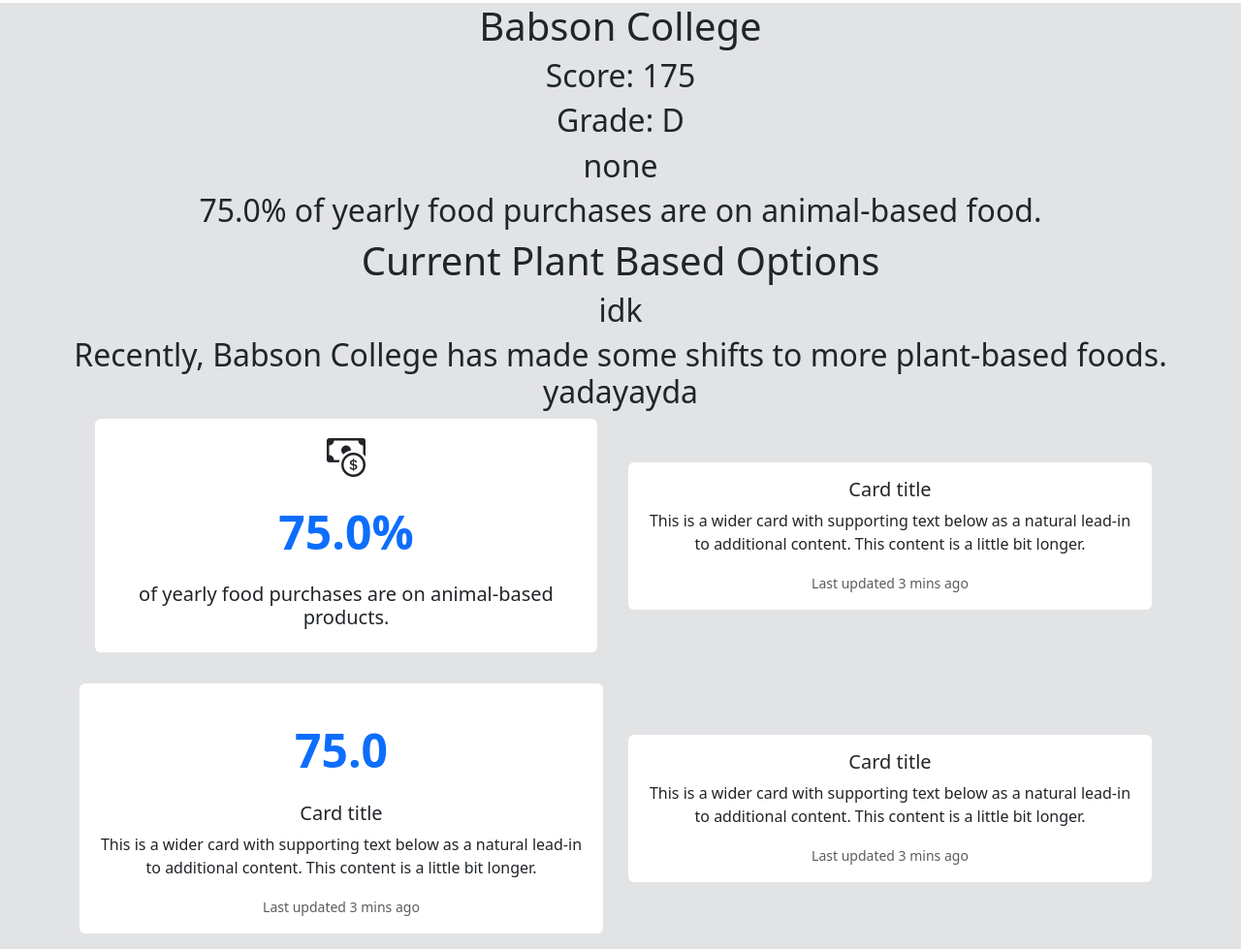
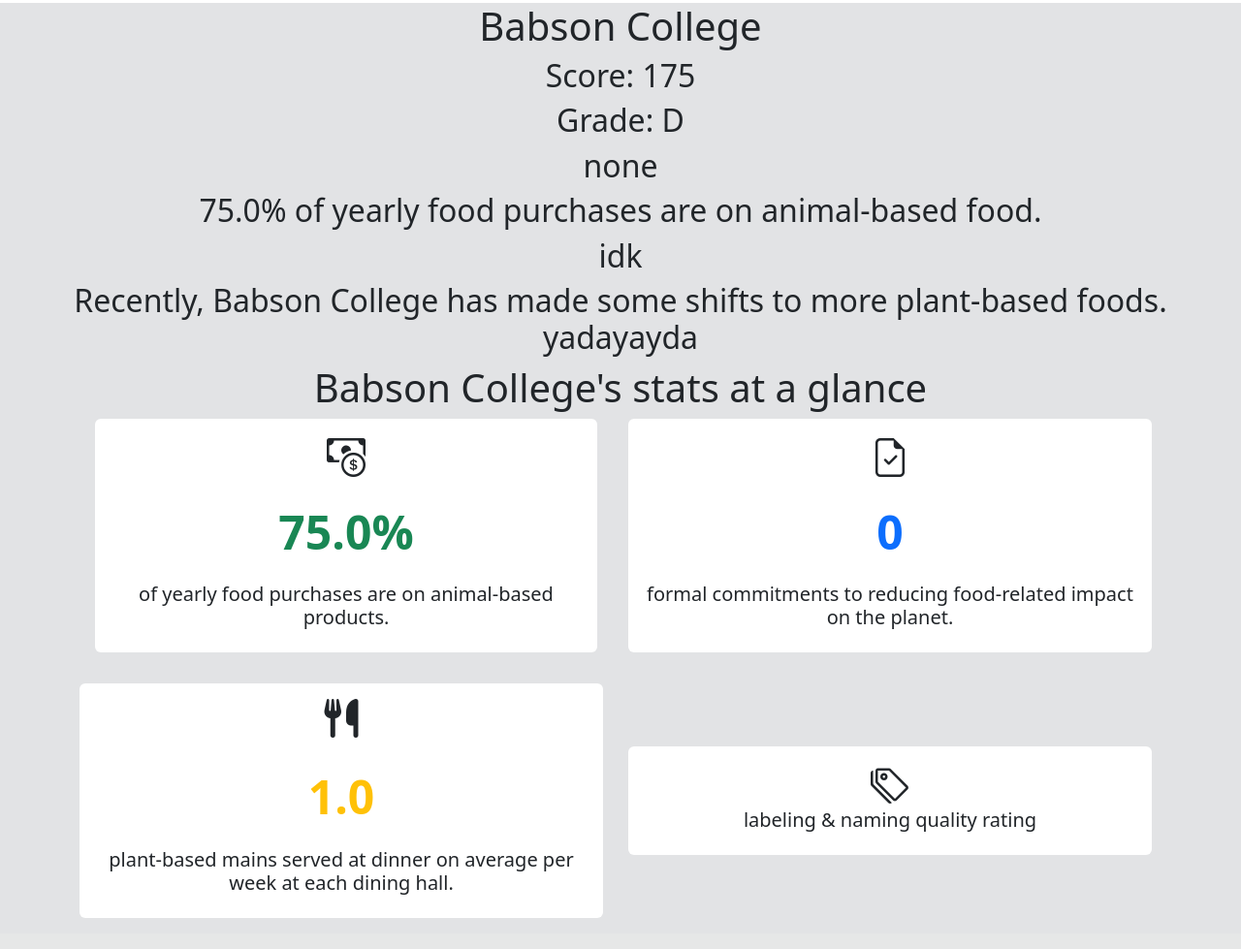
Before and after one commit to harperdunn/pbRating, a Django app: page /universities/1/ in a window 1280 px wide. Shown: the part 125-1104 px from the top of the page at 97% size. After the commit the page ends 1072 px from the top, so only its background shows below. Run offline with Django 5.2, Linux system fonts and the light colour scheme; data comes from the database, SQL or seed files in the repository; some libraries are stand-ins or nearby versions.

Commit message:
designing unidetails cards

```diff
--- a/pbrProject/leaderboard/models.py
+++ b/pbrProject/leaderboard/models.py
@@ -11,6 +11,7 @@
     animal_based_percentage = models.FloatField(null=True, blank=True, default=79)  # 0-100%
     #per_capita_emissions = models.IntegerField(null=True, blank=True)  # 1-5 ranking
     formal_commitments = models.FloatField(null=True, blank=True, default=0)  # 0, 1, 2, 3
+    transition_provider = models.BooleanField(default=False)
     vegan_meals = models.FloatField(null=True, blank=True, default=0)  # vegan meals per average dinner day, 0-3+
 
     # Medium-Impact Questions (50 points each)
@@ -25,7 +26,6 @@
     # Low-Impact Questions (20 points each)
     plant_desserts = models.IntegerField(null=True, blank=True, default=0)  # 0- never, 1-occasionally , 2- always
     salad_protein = models.FloatField(null=True, blank=True, default=0)  # 0-4+
-    #transition_provider = models.BooleanField(default=False)
     promotional_materials = models.BooleanField(default=False)
     sustainability_guidebook = models.BooleanField(default=False)
     labeling = models.IntegerField(null=True, blank=True, default=0)  # 0- no labeling, 1- inconsistent, 2- clear and consistent
@@ -43,12 +43,15 @@
             return 75
         else: return 100
 
-    def get_formal_commitments_points(self):
-        if self.formal_commitments==3: return 100 #multiple commitments signed
-        elif self.formal_commitments>1: return 75
-        elif self.formal_commitments==1: return 50
-        elif self.formal_commitments>0: return 25
+    def get_commitments_points(self):
+        if self.formal_commitments>=2: return 100 #multiple commitments signed
+        elif self.formal_commitments>=1: return 75 #1 individual commitment signed
+        elif self.transition_provider: return 50 #working with transition provider
+        elif self.formal_commitments>0: return 25 #1+ informal commitment
         else: return 0
+
+    def get_only_formal_commitments(self): #this excludes the informal commitements by truncating bc the informals are worth 0.5 points
+        return int(self.formal_commitments)
 
     def get_vegan_meals_points(self):
         if self.vegan_meals>=3:
--- a/pbrProject/leaderboard/templates/master.html
+++ b/pbrProject/leaderboard/templates/master.html
@@ -4,6 +4,10 @@
 <head>
 <link href="https://cdn.jsdelivr.net/npm/bootstrap@5.3.3/dist/css/bootstrap.min.css" rel="stylesheet" integrity="sha384-QWTKZyjpPEjISv5WaRU9OFeRpok6YctnYmDr5pNlyT2bRjXh0JMhjY6hW+ALEwIH" crossorigin="anonymous">
   <link rel="stylesheet" href="https://cdn.jsdelivr.net/npm/bootstrap-icons@1.11.3/font/bootstrap-icons.min.css">
+  <link rel="preconnect" href="https://fonts.googleapis.com">
+<link rel="preconnect" href="https://fonts.gstatic.com" crossorigin>
+<link href="https://fonts.googleapis.com/css2?family=Libre+Franklin:ital,wght@0,100..900;1,100..900&display=swap" rel="stylesheet">
+<script src="https://kit.fontawesome.com/c7b47875e1.js" crossorigin="anonymous"></script>
   <title>{% block title %}{% endblock %}</title>
   <meta name="viewport" content="width=device-width, initial-scale=1">
   <meta charset="UTF-8">
--- a/pbrProject/leaderboard/templates/unidetails.html
+++ b/pbrProject/leaderboard/templates/unidetails.html
@@ -26,9 +26,9 @@
 <h2>Grade: {{university.overallGrade}}</h2>
 <h2> {{university.detailsOverview}}</h2>
 <h2> {{university.animal_based_percentage}}% of yearly food purchases are on animal-based food.</h2>
-<h1> Current Plant Based Options</h1>
 <h2> idk</h2>
 <h2> Recently, {{university.fullname}} has made some shifts to more plant-based foods. yadayayda</h2>
+<h1>{{university.fullname}}'s stats at a glance</h1>
 
  <!-- Centered Card Grid -->
  <div class="container">
@@ -42,7 +42,7 @@
               <div class="card-body">
                 <!-- money icon -->
                 <i class="bi bi-cash-coin h1"></i>
-                <p class="display-5 my-4 text-primary fw-bold">{{university.animal_based_percentage}}%</p>
+                <p class="display-5 my-4 text-success fw-bold">{{university.animal_based_percentage}}%</p>
                 <h5 class="card-title">of yearly food purchases are on animal-based products.</h5>
               </div>
             </div>
@@ -56,14 +56,9 @@
           <div class="row g-0">
             <div class="col-md-12">
               <div class="card-body">
-                <h5 class="card-title">Card title</h5>
-                <p class="card-text">
-                  This is a wider card with supporting text below as a natural lead-in to
-                  additional content. This content is a little bit longer.
-                </p>
-                <p class="card-text">
-                  <small class="text-muted">Last updated 3 mins ago</small>
-                </p>
+                <i class="bi bi-file-earmark-check h1"></i>
+                <p class="display-5 my-4 text-primary fw-bold">{{university.get_only_formal_commitments}}</p>
+                <h5 class="card-title">formal commitments to reducing food-related impact on the planet.</h5>
               </div>
             </div>
           </div>
@@ -76,15 +71,9 @@
           <div class="row g-0">
             <div class="col-md-12">
               <div class="card-body">
-                <p class="display-5 my-4 text-primary fw-bold">{{university.animal_based_percentage}}</p>
-                <h5 class="card-title">Card title</h5>
-                <p class="card-text">
-                  This is a wider card with supporting text below as a natural lead-in to
-                  additional content. This content is a little bit longer.
-                </p>
-                <p class="card-text">
-                  <small class="text-muted">Last updated 3 mins ago</small>
-                </p>
+                <i class="fa-solid fa-utensils h1"></i>
+                <p class="display-5 my-4 text-warning fw-bold">{{university.vegan_meals}}</p>
+                <h5 class="card-title">plant-based mains served at dinner on average per week at each dining hall.</h5>
               </div>
             </div>
           </div>
@@ -97,14 +86,8 @@
           <div class="row g-0">
             <div class="col-md-12">
               <div class="card-body">
-                <h5 class="card-title">Card title</h5>
-                <p class="card-text">
-                  This is a wider card with supporting text below as a natural lead-in to
-                  additional content. This content is a little bit longer.
-                </p>
-                <p class="card-text">
-                  <small class="text-muted">Last updated 3 mins ago</small>
-                </p>
+                <i class="bi bi-tags h1"></i>
+                <h5 class="card-title">labeling & naming quality rating</h5>
               </div>
             </div>
           </div>
```
Also changed, not shown: pbrProject/mystaticfiles/css/styles.css.
